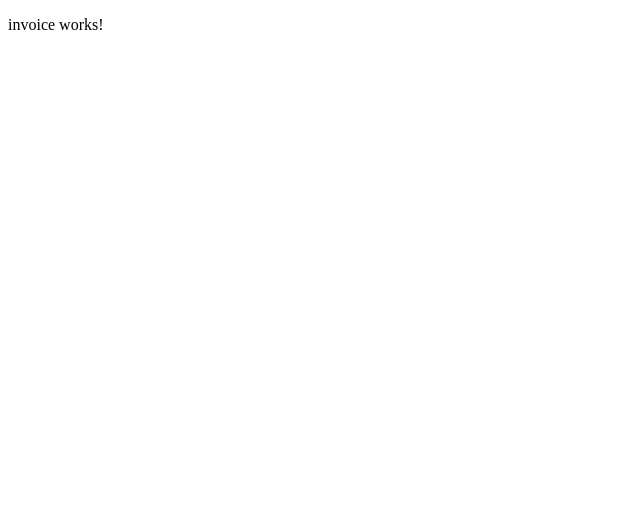
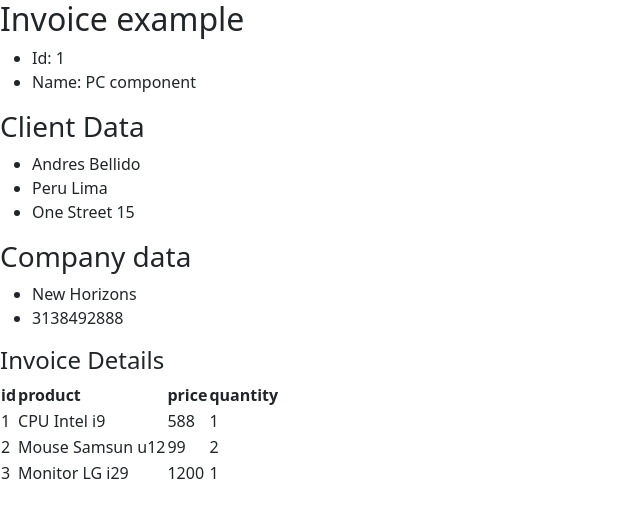
Before and after one commit to avsoto/invoice-angular-app, an Angular app: page / in a window 1280 px wide. Shown: the top 518 px of the page, without its empty margins (0-640 px from the left). Built offline with nearby package versions, Linux system fonts and the light colour scheme.

Commit message:
add: [invoice.component.html] show data of the invoince.data.ts

```diff
--- a/src/app/components/invoice/invoice.component.html
+++ b/src/app/components/invoice/invoice.component.html
@@ -1 +1,56 @@
-<p>invoice works!</p>
+<div>
+    <div>
+        <h2>Invoice example</h2>
+        <div>
+            <ul>
+                <li>
+                    Id: {{invoice.id}}
+                </li>
+                <li>
+                    Name: {{invoice.name}}
+                </li>
+            </ul>
+        </div>
+
+        <div>
+            <h3>Client Data</h3>
+            <ul>
+                <li>{{invoice.client.name}} {{invoice.client.lastname}}</li>
+                <li>{{invoice.client.address.country}}  {{invoice.client.address.city}}</li>
+                <li>{{invoice.client.address.street}} {{invoice.client.address.number}}</li>
+            </ul>
+        </div>
+
+        <div>
+            <h3>Company data</h3>
+            <ul>
+                <li>{{invoice.company.name}}</li>
+                <li>{{invoice.company.fiscalNumber}}</li>
+            </ul>
+        </div>
+
+        <div>
+            <h4>Invoice Details</h4>
+            <table>
+                <thead>
+                    <tr>
+                        <th>id</th>
+                        <th>product</th>
+                        <th>price</th>
+                        <th>quantity</th>
+                    </tr>
+                </thead>
+                <tbody>
+                    @for (item of invoice.items; track $index) {
+                        <tr>
+                            <td>{{item.id}}</td>
+                            <td>{{item.product}}</td>
+                            <td>{{item.price}}</td>
+                            <td>{{item.quantity}}</td>
+                        </tr>
+                    }
+                </tbody>
+            </table>
+        </div>
+    </div>
+</div>
--- a/src/app/components/invoice/invoice.component.ts
+++ b/src/app/components/invoice/invoice.component.ts
@@ -1,10 +1,19 @@
-import { Component } from '@angular/core';
+import { Component, OnInit } from '@angular/core';
+import { InvoiceService } from '../../services/invoice.service';
+import { Invoice } from '../../models/invoice';
 
 @Component({
   selector: 'app-invoice',
   imports: [],
   templateUrl: './invoice.component.html',
 })
-export class InvoiceComponent {
+export class InvoiceComponent implements OnInit{
 
+  invoice!: Invoice;
+
+  constructor(private service: InvoiceService){}
+
+  ngOnInit(): void {
+    this.invoice = this.service.getInvoice();
+  }
 }
--- a/src/app/services/item.service.ts
+++ b/src/app/services/invoice.service.ts
@@ -5,9 +5,14 @@
 @Injectable({
   providedIn: 'root'
 })
-export class ItemService {
+export class InvoiceService {
 
   private invoice: Invoice = invoiceData;
 
   constructor() { }
+
+  getInvoice(): Invoice{
+
+    return this.invoice;
+  }
 }
--- a/src/index.html
+++ b/src/index.html
@@ -6,6 +6,7 @@
   <base href="/">
   <meta name="viewport" content="width=device-width, initial-scale=1">
   <link rel="icon" type="image/x-icon" href="favicon.ico">
+  <link href="https://cdn.jsdelivr.net/npm/bootstrap@5.3.3/dist/css/bootstrap.min.css" rel="stylesheet" integrity="sha384-QWTKZyjpPEjISv5WaRU9OFeRpok6YctnYmDr5pNlyT2bRjXh0JMhjY6hW+ALEwIH" crossorigin="anonymous">
 </head>
 <body>
   <app-root></app-root>
```
Also changed, not shown: 1 other file (tests, documents, lock files or other folders).
